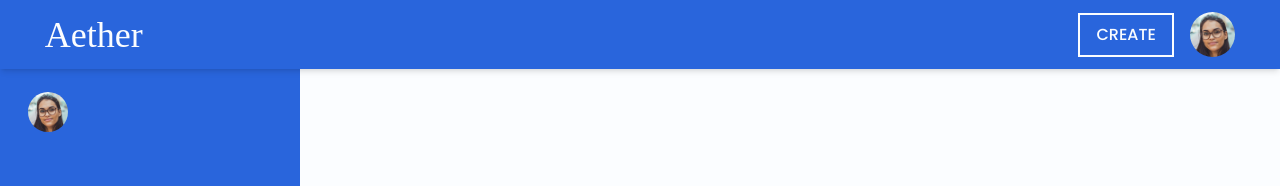
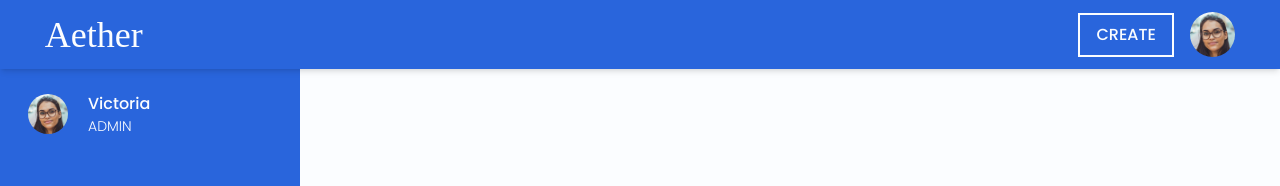
Before and after one commit to Nimira43/Aether, a React (Vite) app in the folder frontend/: page / in a window 1280 px wide. Shown: the top 186 px of the page. Built offline with nearby package versions, Linux system fonts and the light colour scheme; a web font is replaced by a local one.

Commit message:
Sidebar - 4

```diff
--- a/frontend/src/pages/Layout.jsx
+++ b/frontend/src/pages/Layout.jsx
@@ -3,7 +3,6 @@ import { Link } from 'react-router-dom'
 
 const Layout = () => {
   const [show, setShow ] = useState(false)
-
 
   return (
     <div className='bg-light min-h-screen w-full'>
@@ -70,10 +69,13 @@ const Layout = () => {
               src='/user.jpg'
               alt='user'
             />
+            <div className='centre-justify flex-col items-start'>
+              <span className='text-light text-md font-medium'>Victoria</span>
+              <span className='text-light text-sm uppercase'>Admin</span>
+            </div>
+
           </div>
-          <div className='centre-justify flex-col items-start'></div>
         </div>
-
       </div>
     </div>
   )
```
